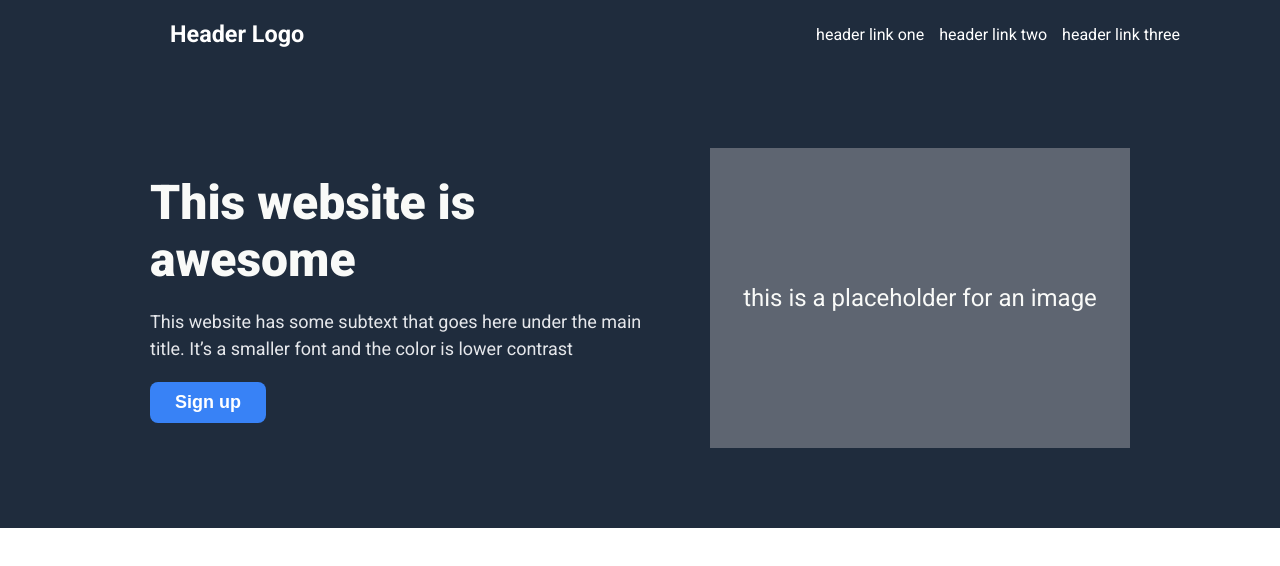
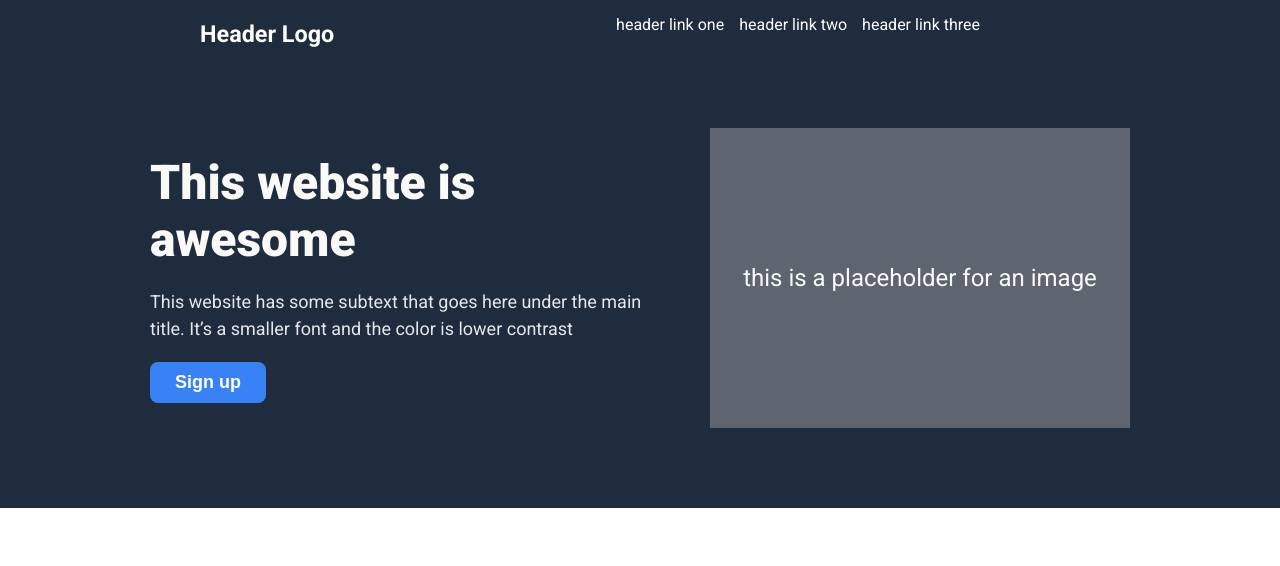
Before and after one commit to surajlalazad-18/landing-page, a plain HTML site: page index.html in a window 1280 px wide. Drawn offline with Linux system fonts and the light colour scheme.

```diff
--- a/style.css
+++ b/style.css
@@ -26,14 +26,14 @@
   color: white;
   font-size: 20px;
   font-weight: 900;
-  margin-left: 150px;
-  padding: 20px;
+  padding-left: 200px;
+  padding-top: 20px;
 }
 
 .header-links {
   display: flex;
   gap: 15px;
-  margin-right: 100px;
+ padding-right: 300px;
 }
 
 a {
```
